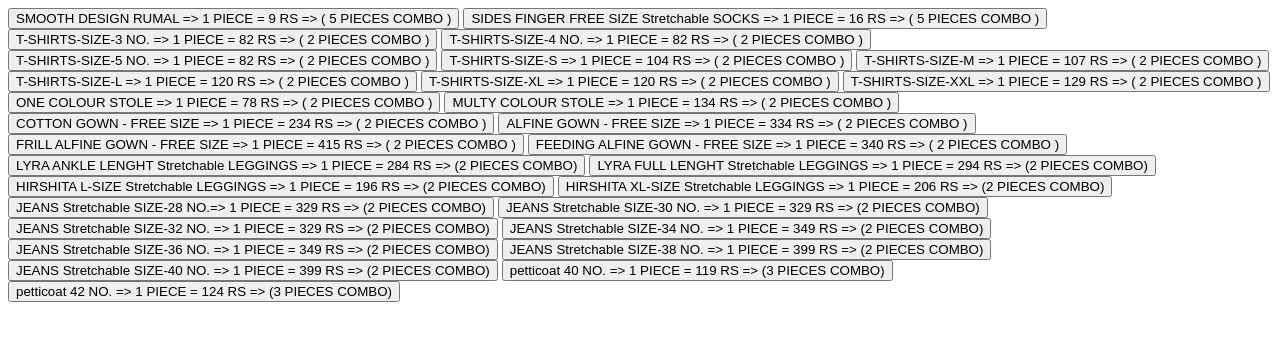
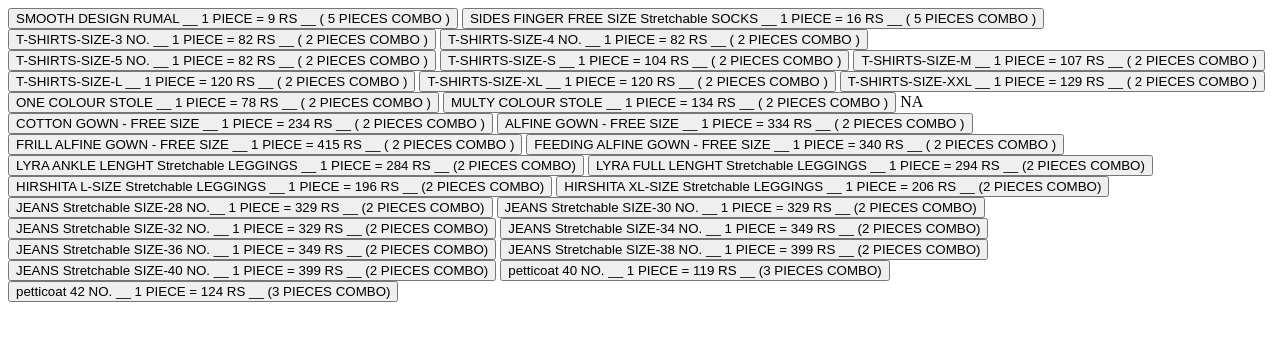
Before and after one commit to SC2025/samp2, a plain HTML site: page index.html in a window 1280 px wide. Drawn offline with Linux system fonts and the light colour scheme.

Commit message:
Update index.html

```diff
--- a/index.html
+++ b/index.html
@@ -1,41 +1,44 @@
-<button class="btn" value="">	SMOOTH DESIGN RUMAL => 1 PIECE = 9 RS =>  ( 5 PIECES COMBO )	</button>
 
-<button class="btn" value="">	SIDES FINGER FREE SIZE Stretchable SOCKS => 1 PIECE = 16 RS => ( 5 PIECES COMBO )	</button>
+<button class="btn" value="">	SMOOTH DESIGN RUMAL __ 1 PIECE = 9 RS __  ( 5 PIECES COMBO )	</button>
 
-<button class="btn" value="">	T-SHIRTS-SIZE-3 NO. => 1 PIECE = 82 RS => ( 2 PIECES COMBO )	</button>
-<button class="btn" value="">	T-SHIRTS-SIZE-4 NO. => 1 PIECE = 82 RS => ( 2 PIECES COMBO )	</button>
-<button class="btn" value="">	T-SHIRTS-SIZE-5 NO. => 1 PIECE = 82 RS => ( 2 PIECES COMBO )	</button>
-<button class="btn" value="">	T-SHIRTS-SIZE-S => 1 PIECE = 104 RS => ( 2 PIECES COMBO )	</button>
-<button class="btn" value="">	T-SHIRTS-SIZE-M => 1 PIECE = 107  RS => ( 2 PIECES COMBO )	</button>
-<button class="btn" value="">	T-SHIRTS-SIZE-L => 1 PIECE = 120 RS => ( 2 PIECES COMBO )	</button>
-<button class="btn" value="">	T-SHIRTS-SIZE-XL => 1 PIECE =  120 RS =>  ( 2 PIECES COMBO )	</button>
-<button class="btn" value="">	T-SHIRTS-SIZE-XXL => 1 PIECE = 129 RS =>  ( 2 PIECES COMBO )	</button>
+<button class="btn" value="">	SIDES FINGER FREE SIZE Stretchable SOCKS __ 1 PIECE = 16 RS __ ( 5 PIECES COMBO )	</button>
 
-<button class="btn" value="">	ONE COLOUR STOLE  => 1 PIECE =  78 RS => ( 2 PIECES COMBO )	</button>
+<button class="btn" value="">	T-SHIRTS-SIZE-3 NO. __ 1 PIECE = 82 RS __ ( 2 PIECES COMBO )	</button>
+<button class="btn" value="">	T-SHIRTS-SIZE-4 NO. __ 1 PIECE = 82 RS __ ( 2 PIECES COMBO )	</button>
+<button class="btn" value="">	T-SHIRTS-SIZE-5 NO. __ 1 PIECE = 82 RS __ ( 2 PIECES COMBO )	</button>
+<button class="btn" value="">	T-SHIRTS-SIZE-S __ 1 PIECE = 104 RS __ ( 2 PIECES COMBO )	</button>
+<button class="btn" value="">	T-SHIRTS-SIZE-M __ 1 PIECE = 107  RS __ ( 2 PIECES COMBO )	</button>
+<button class="btn" value="">	T-SHIRTS-SIZE-L __ 1 PIECE = 120 RS __ ( 2 PIECES COMBO )	</button>
+<button class="btn" value="">	T-SHIRTS-SIZE-XL __ 1 PIECE =  120 RS __  ( 2 PIECES COMBO )	</button>
+<button class="btn" value="">	T-SHIRTS-SIZE-XXL __ 1 PIECE = 129 RS __  ( 2 PIECES COMBO )	</button>
 
-<button class="btn" value="">	MULTY COLOUR STOLE  => 1 PIECE = 134 RS => ( 2 PIECES COMBO )	</button>
+<button class="btn" value="">	ONE COLOUR STOLE  __ 1 PIECE =  78 RS __ ( 2 PIECES COMBO )	</button>
 
-<button class="btn" value="">	COTTON GOWN - FREE SIZE => 1 PIECE = 234 RS => ( 2 PIECES COMBO )	</button>
+<button class="btn" value="">	MULTY COLOUR STOLE  __ 1 PIECE = 134 RS __ ( 2 PIECES COMBO )	</button>
 
-<button class="btn" value="">	ALFINE GOWN - FREE SIZE => 1 PIECE = 334 RS => ( 2 PIECES COMBO )	</button>
+	NA
 
-<button class="btn" value="">	FRILL ALFINE GOWN - FREE SIZE => 1 PIECE = 415 RS => ( 2 PIECES COMBO )	</button>
+<button class="btn" value="">	COTTON GOWN - FREE SIZE __ 1 PIECE = 234 RS __ ( 2 PIECES COMBO )	</button>
 
-<button class="btn" value="">	FEEDING ALFINE GOWN - FREE SIZE => 1 PIECE = 340 RS => ( 2 PIECES COMBO )	</button>
+<button class="btn" value="">	ALFINE GOWN - FREE SIZE __ 1 PIECE = 334 RS __ ( 2 PIECES COMBO )	</button>
 
-<button class="btn" value="">	LYRA ANKLE LENGHT Stretchable LEGGINGS => 1 PIECE = 284 RS => (2 PIECES COMBO)	</button>
-<button class="btn" value="">	LYRA FULL LENGHT Stretchable LEGGINGS => 1 PIECE = 294  RS =>  (2 PIECES COMBO)	</button>
+<button class="btn" value="">	FRILL ALFINE GOWN - FREE SIZE __ 1 PIECE = 415 RS __ ( 2 PIECES COMBO )	</button>
 
-<button class="btn" value="">	HIRSHITA L-SIZE Stretchable LEGGINGS => 1 PIECE = 196 RS => (2 PIECES COMBO)	</button>
-<button class="btn" value="">	HIRSHITA XL-SIZE Stretchable LEGGINGS => 1 PIECE = 206 RS =>  (2 PIECES COMBO)	</button>
+<button class="btn" value="">	FEEDING ALFINE GOWN - FREE SIZE __ 1 PIECE = 340 RS __ ( 2 PIECES COMBO )	</button>
 
-<button class="btn" value="">	JEANS Stretchable SIZE-28 NO.=> 1 PIECE = 329 RS => (2 PIECES COMBO)	</button>
-<button class="btn" value="">	JEANS Stretchable SIZE-30 NO. => 1 PIECE = 329 RS => (2 PIECES COMBO)	</button>
-<button class="btn" value="">	JEANS Stretchable SIZE-32 NO. => 1 PIECE = 329 RS => (2 PIECES COMBO)	</button>
-<button class="btn" value="">	JEANS Stretchable SIZE-34 NO. => 1 PIECE = 349 RS => (2 PIECES COMBO)	</button>
-<button class="btn" value="">	JEANS Stretchable SIZE-36 NO. => 1 PIECE = 349 RS => (2 PIECES COMBO)	</button>
-<button class="btn" value="">	JEANS Stretchable SIZE-38 NO. => 1 PIECE = 399 RS => (2 PIECES COMBO)	</button>
-<button class="btn" value="">	JEANS Stretchable SIZE-40 NO. => 1 PIECE = 399 RS => (2 PIECES COMBO)	</button>
+<button class="btn" value="">	LYRA ANKLE LENGHT Stretchable LEGGINGS __ 1 PIECE = 284 RS __ (2 PIECES COMBO)	</button>
+<button class="btn" value="">	LYRA FULL LENGHT Stretchable LEGGINGS __ 1 PIECE = 294  RS __  (2 PIECES COMBO)	</button>
 
-<button class="btn" value="">	petticoat 40 NO. => 1 PIECE = 119 RS => (3 PIECES COMBO)	</button>
-<button class="btn" value="">	petticoat 42 NO. => 1 PIECE = 124 RS => (3 PIECES COMBO)	</button>
+<button class="btn" value="">	HIRSHITA L-SIZE Stretchable LEGGINGS __ 1 PIECE = 196 RS __ (2 PIECES COMBO)	</button>
+<button class="btn" value="">	HIRSHITA XL-SIZE Stretchable LEGGINGS __ 1 PIECE = 206 RS __  (2 PIECES COMBO)	</button>
+
+<button class="btn" value="">	JEANS Stretchable SIZE-28 NO.__ 1 PIECE = 329 RS __ (2 PIECES COMBO)	</button>
+<button class="btn" value="">	JEANS Stretchable SIZE-30 NO. __ 1 PIECE = 329 RS __ (2 PIECES COMBO)	</button>
+<button class="btn" value="">	JEANS Stretchable SIZE-32 NO. __ 1 PIECE = 329 RS __ (2 PIECES COMBO)	</button>
+<button class="btn" value="">	JEANS Stretchable SIZE-34 NO. __ 1 PIECE = 349 RS __ (2 PIECES COMBO)	</button>
+<button class="btn" value="">	JEANS Stretchable SIZE-36 NO. __ 1 PIECE = 349 RS __ (2 PIECES COMBO)	</button>
+<button class="btn" value="">	JEANS Stretchable SIZE-38 NO. __ 1 PIECE = 399 RS __ (2 PIECES COMBO)	</button>
+<button class="btn" value="">	JEANS Stretchable SIZE-40 NO. __ 1 PIECE = 399 RS __ (2 PIECES COMBO)	</button>
+
+<button class="btn" value="">	petticoat 40 NO. __ 1 PIECE = 119 RS __ (3 PIECES COMBO)	</button>
+<button class="btn" value="">	petticoat 42 NO. __ 1 PIECE = 124 RS __ (3 PIECES COMBO)	</button>
```
